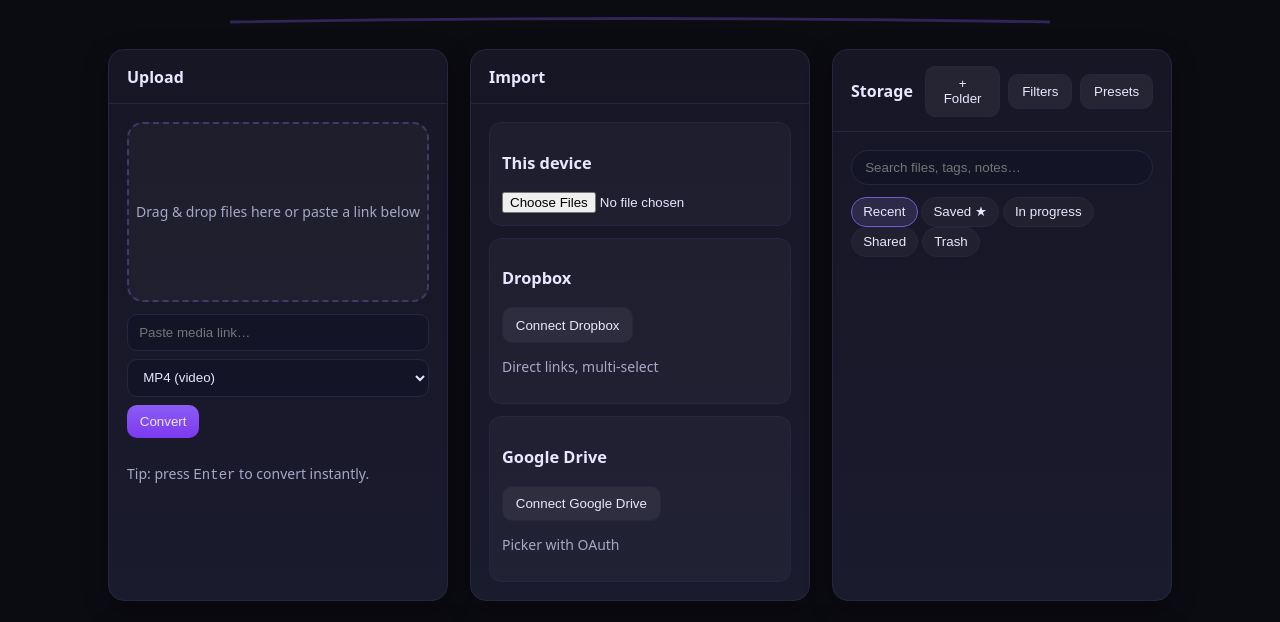
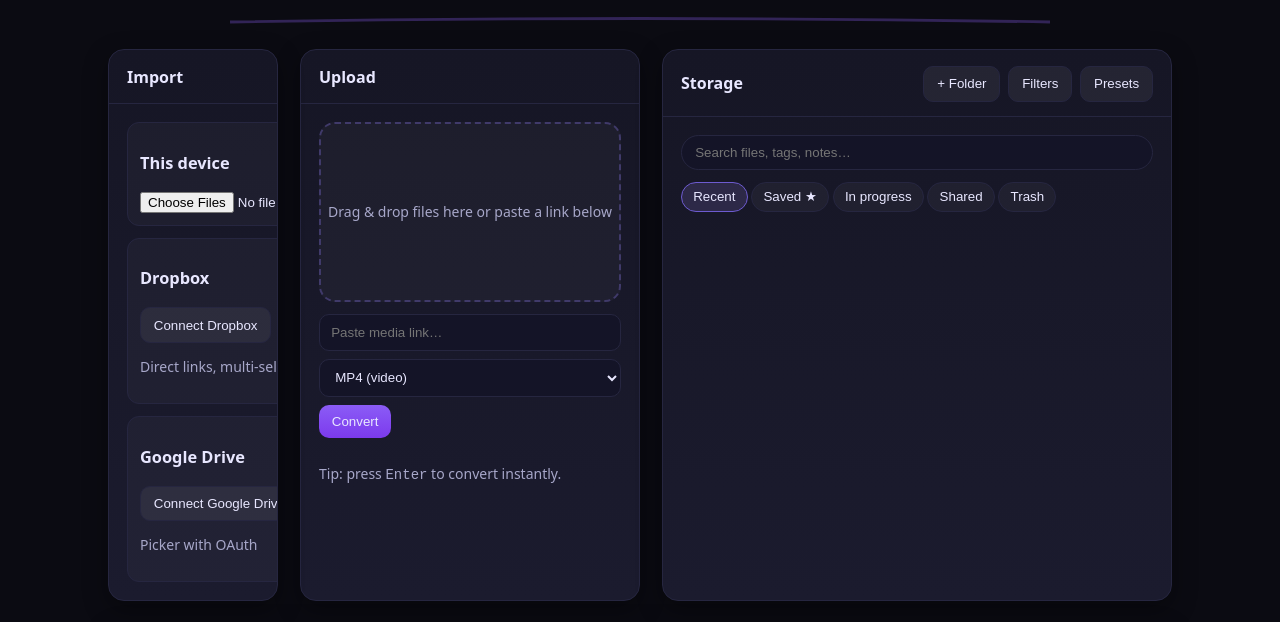
Before and after one commit to yogibaer0/Dripl, a website: page public/index.template.html in a window 1280 px wide. Shown: the part 172-794 px from the top of the page. Drawn offline with Linux system fonts and the light colour scheme.

Commit message:
spacing for panels

```diff
--- a/public/styles.css
+++ b/public/styles.css
@@ -43,7 +43,7 @@ body{
   font: 14px/1.45 ui-sans-serif, system-ui, Segoe UI, Roboto, Inter, sans-serif;
 }
 
-/* Utility */
+/* Utilities */
 .muted{ color:var(--muted); }
 .hidden{ display:none !important; }
 
@@ -65,7 +65,9 @@ body{
 .glow-line svg{ display:block; width:100%; height:14px; }
 
 /* ==========================================================================
-   Layout Grid (3 top panels + 1 full-width panel underneath)
+   Layout Grid
+   - Top row: Import (smallest), Upload (medium), Storage (largest)
+   - Bottom row: Destination hub spans full width
    ========================================================================== */
 
 .shell{ max-width:var(--max); margin:18px auto 120px; padding:0 var(--space); }
@@ -73,19 +75,26 @@ body{
 .panels{
   display:grid;
   gap:var(--gap);
-  grid-template-columns: repeat(3, 1fr);
+
+  /* 2 | 4 | 6 ratio (Import | Upload | Storage) */
+  grid-template-columns: 2fr 4fr 6fr;
+
+  /* Order columns to match the ratio above */
   grid-template-areas:
-    "upload import storage"
+    "import upload storage"
     "dest   dest   dest";
 }
 
-/* Areas */
+/* Area hooks */
 .panel--upload  { grid-area: upload; }
 .panel--import  { grid-area: import; }
 .panel--storage { grid-area: storage; }
 .panel--dest    { grid-area: dest; }
 
-/* Card container */
+/* ==========================================================================
+   Card (shared)
+   ========================================================================== */
+
 .card{
   background: linear-gradient(180deg, var(--panel-1) 0%, var(--panel-2) 100%);
   border:1px solid var(--border);
@@ -96,8 +105,6 @@ body{
   flex-direction:column;
   min-height:420px;
 }
-
-/* Card header */
 .card__head{
   display:flex;
   align-items:center;
@@ -108,8 +115,6 @@ body{
 }
 .card__head h2{ margin:0; font-size:16px; }
 .toolbar{ display:flex; gap:8px; align-items:center; }
-
-/* Card body */
 .card__body{ padding:var(--space); display:flex; flex-direction:column; gap:12px; }
 
 /* ==========================================================================
@@ -158,7 +163,7 @@ body{
 }
 
 /* ==========================================================================
-   Upload Panel — Blob Glow
+   Upload Panel — “Blob” Glow & Absorb
    ========================================================================== */
 
 .upload .dropzone{
@@ -259,7 +264,6 @@ body{
   align-items: center;
   justify-items: center;
 }
-
 .preview-wrap {
   width: 360px;
   max-width: 100%;
@@ -283,7 +287,7 @@ body{
 }
 .preview-hint .muted { color: rgba(255,255,255,0.5); font-size: 12px; }
 
-/* glow on hover and while dragging */
+/* glow on hover and drag */
 .preview-wrap:hover,
 .preview-wrap.is-hovering {
   border-color: rgba(164, 129, 255, 0.9);
```
